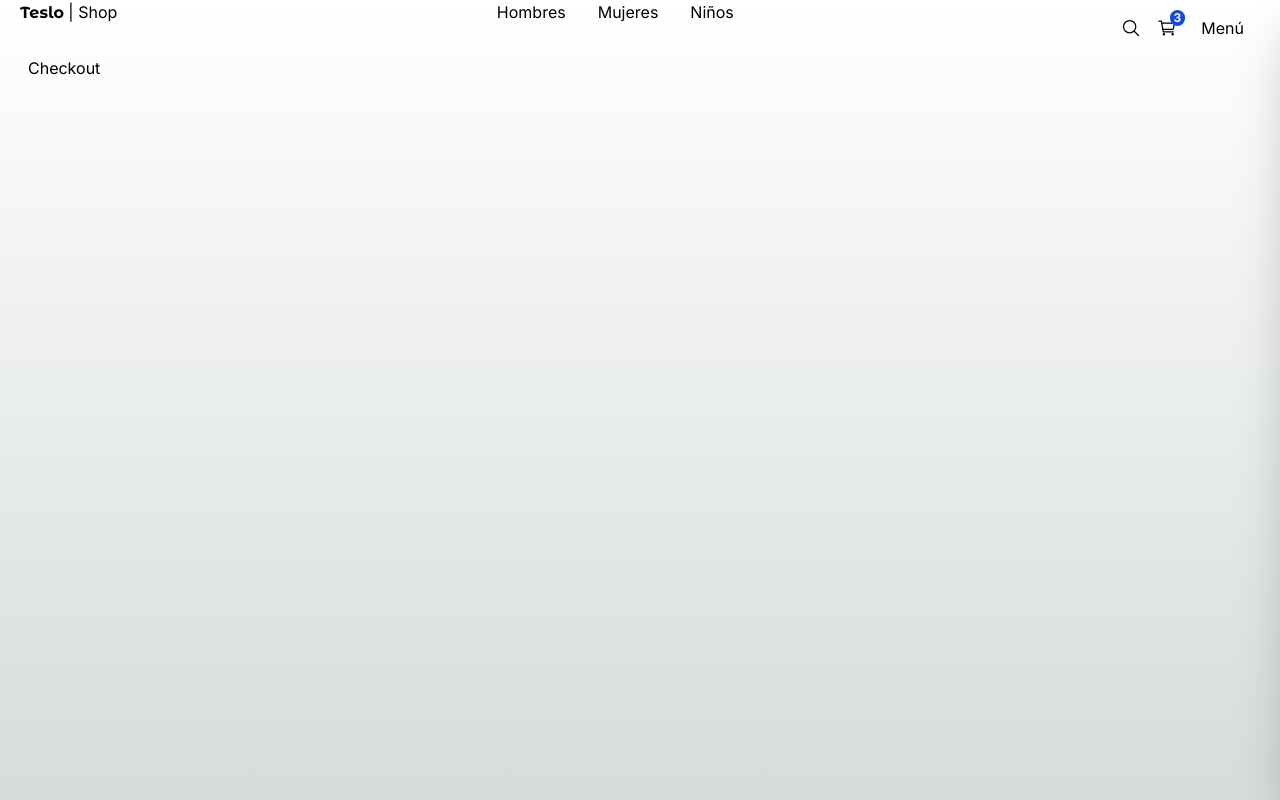
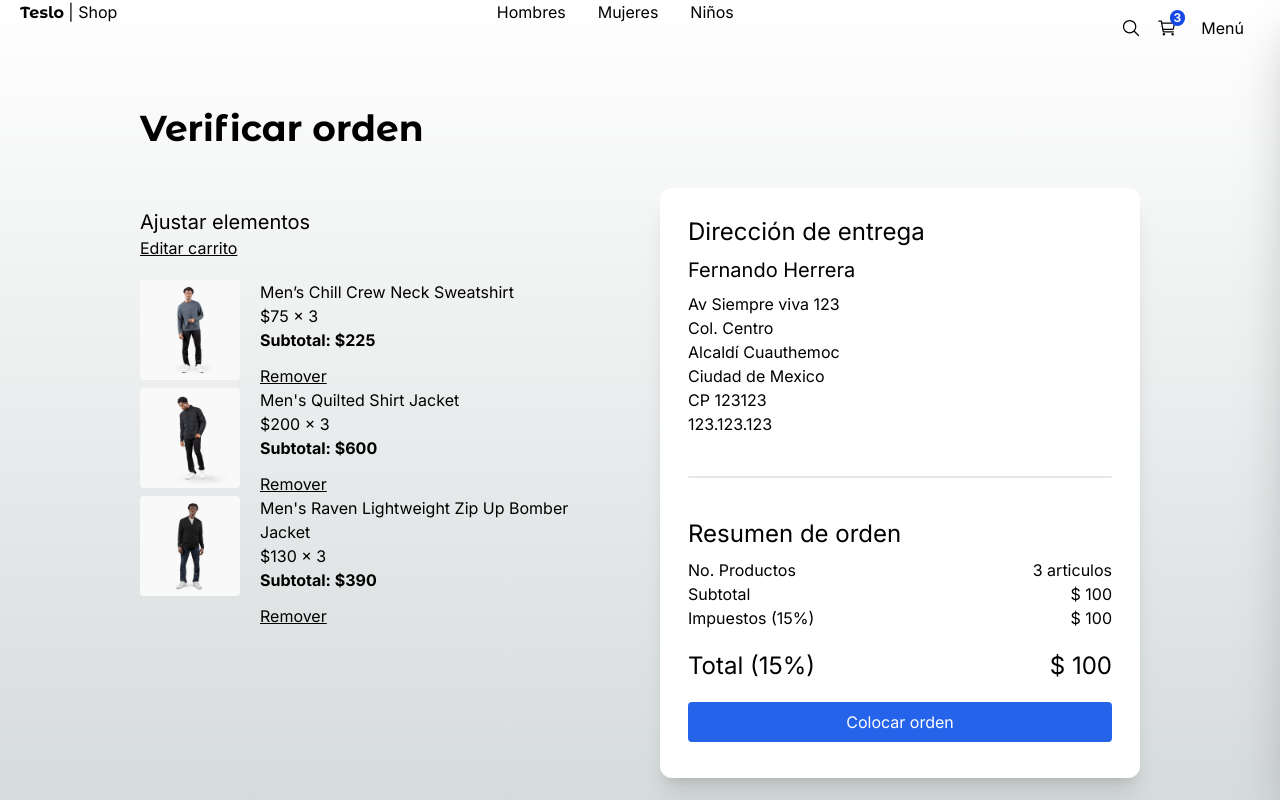
Before and after one commit to EmanuelEDiaz/eccomerceTeslo, a Next.js app: page /checkout in a window 1280 px wide. Built offline with nearby package versions, Linux system fonts and the light colour scheme.

Commit message:
cart, checkout y adress ui hechos

```diff
--- a/app/(shop)/cart/page.tsx
+++ b/app/(shop)/cart/page.tsx
@@ -1,11 +1,82 @@
+import { QuantitySelector, Title } from "@/components";
+import { initialData } from "@/seed/seed";
+import Image from "next/image";
+import Link from "next/link";
 
-
+const productInCart = [
+  initialData.products[0],
+  initialData.products[1],
+  initialData.products[2],
+];
 export default function Cart() {
   return (
+    <div className="flex justify-center items-center mb-72 px-10 sm:px-0">
+      <div className="flex flex-col w-[1000px]">
+        <Title title="Carrito" />
 
-      <div className="">
-        <h1> Cart</h1>
+        <div className="grid grid-cols-1 sm:grid-cols-2 gap-10">
+          {/* Carrito */}
+          <div className="flex flex-col mt-5">
+            <span className="text-xl">Agregar más items</span>
+
+            <Link href="/" className="underline mb-5">
+              Continúa comprobando
+            </Link>
+
+            {/* Item */}
+            {productInCart.map((product) => (
+              <div key={product.slug} className="flex">
+                <Image
+                  src={`/products/${product.images[0]}`}
+                  width={100}
+                  height={100}
+                  style={{
+                    width:'100px',
+                    height:'100px'
+                  }}
+                  alt={product.title}
+                  className="mr-5 rounded"
+                />
+                <div>
+                  <p>{product.title}</p>
+                  <p>${product.price}</p>
+                  <QuantitySelector quantity={3} />
+
+                  <button className="underline mt-3">Remover</button>
+                </div>
+              </div>
+            ))}
+          </div>
+
+          {/* Checkout - Resumen del orden*/}
+          <div className="bg-white rounded-xl shadow-xl p-7">
+            <h2 className="text-2xl mb-2">Resumen de orden</h2>
+            <div className="grid grid-cols-2">
+              <span>No. Productos</span>
+              <span className="text-right">3 articulos</span>
+
+              <span>Subtotal</span>
+              <span className="text-right">$ 100</span>
+
+              <span>Impuestos (15%)</span>
+              <span className="text-right">$ 100</span>
+
+              <span className="mt-5 text-2xl">Total (15%)</span>
+              <span className="mt-5 text-2xl text-right">$ 100</span>
+
+            </div>
+
+            <div className="mt-5 mb-2 w-full">
+              <Link
+              className="flex btn-primary justify-center"
+              href="/checkout/address">
+                Checkout
+              </Link>
+            </div>
+
+          </div>
+        </div>
       </div>
-
+    </div>
   );
 }
--- a/app/(shop)/checkout/address/page.tsx
+++ b/app/(shop)/checkout/address/page.tsx
@@ -1,11 +1,66 @@
+import { Title } from "@/components";
+import Link from "next/link";
 
+export default function Address() {
+  return (
+    <div className="flex flex-col sm:justify-center sm:items-center mb-72 px-10 sm:px-0">
+      <div className="w-full xl:w-[1000px] flex flex-col justify-center text-left">
+        <Title title="Dirección" subtitle="Dirección de entrega" />
 
-export default function Empty() {
-  return (
+        <div className="grid grid-cols-1 gap-2 sm:gap-5 sm:grid-cols-2">
+          <div className="flex flex-col mb-2">
+            <span>Nombres</span>
+            <input type="text" className="p-2 border rounded-md bg-gray-200" />
+          </div>
 
-      <div className="">
-        <h1> Empty</h1>
+          <div className="flex flex-col mb-2">
+            <span>Apellidos</span>
+            <input type="text" className="p-2 border rounded-md bg-gray-200" />
+          </div>
+
+          <div className="flex flex-col mb-2">
+            <span>Dirección</span>
+            <input type="text" className="p-2 border rounded-md bg-gray-200" />
+          </div>
+
+          <div className="flex flex-col mb-2">
+            <span>Dirección 2(opcional)</span>
+            <input type="text" className="p-2 border rounded-md bg-gray-200" />
+          </div>
+
+          <div className="flex flex-col mb-2">
+            <span>Código postal</span>
+            <input type="text" className="p-2 border rounded-md bg-gray-200" />
+          </div>
+
+          <div className="flex flex-col mb-2">
+            <span>Ciudad</span>
+            <input type="text" className="p-2 border rounded-md bg-gray-200" />
+          </div>
+
+          <div className="flex flex-col mb-2">
+            <span>País</span>
+            <select className="p-2 border rounded-md bg-gray-200">
+              <option value="">[Seleccione]</option>
+              <option value="CRI">Costa Rica</option>
+            </select>
+          </div>
+
+          <div className="flex flex-col mb-2">
+            <span>Teléfono</span>
+            <input type="text" className="p-2 border rounded-md bg-gray-200" />
+          </div>
+
+          <div className="flex flex-col mb-2 sm:mt-10">
+            <Link
+              href="/checkout"
+              className="btn-primary flex w-full sm:w-1/2 justify-center"
+            >
+              Siguiente
+            </Link>
+          </div>
+        </div>
       </div>
-
+    </div>
   );
 }
--- a/app/(shop)/checkout/page.tsx
+++ b/app/(shop)/checkout/page.tsx
@@ -1,11 +1,99 @@
+import { QuantitySelector, Title } from "@/components";
+import { initialData } from "@/seed/seed";
+import Image from "next/image";
+import Link from "next/link";
+
+const productInCart = [
+  initialData.products[0],
+  initialData.products[1],
+  initialData.products[2],
+];
+export default function Checkout() {
+  return (
+    <div className="flex justify-center items-center mb-72 px-10 sm:px-0">
+      <div className="flex flex-col w-[1000px]">
+        <Title title="Verificar orden" />
+
+        <div className="grid grid-cols-1 sm:grid-cols-2 gap-10">
+          {/* Carrito */}
+          <div className="flex flex-col mt-5">
+            <span className="text-xl">Ajustar elementos</span>
+
+            <Link href="/cart" className="underline mb-5">
+              Editar carrito
+            </Link>
+
+            {/* Item */}
+            {productInCart.map((product) => (
+              <div key={product.slug} className="flex">
+                <Image
+                  src={`/products/${product.images[0]}`}
+                  width={100}
+                  height={100}
+                  style={{
+                    width:'100px',
+                    height:'100px'
+                  }}
+                  alt={product.title}
+                  className="mr-5 rounded"
+                />
+                <div>
+                  <p>{product.title}</p>
+                  <p>${product.price} x 3</p>
+                  <p className="font-bold">Subtotal: ${product.price * 3}</p>
+
+                  <button className="underline mt-3">Remover</button>
+                </div>
+              </div>
+            ))}
+          </div>
+
+          {/* Checkout - Resumen del orden*/}
+          <div className="bg-white rounded-xl shadow-xl p-7">
+            <h2 className="text-2xl mb-2">Dirección de entrega</h2>
+            <div className="mb-10">
+              <p className="text-xl mb-2">Fernando Herrera</p>
+              <p>Av Siempre viva 123</p>
+              <p>Col. Centro</p>
+              <p>Alcaldí Cuauthemoc</p>
+              <p>Ciudad de Mexico</p>
+              <p>CP 123123</p>
+              <p>123.123.123</p>
+
+            </div>
+            {/* Divider */}
+            <div
+              className="w-full h-0.5 rounded bg-gray-200 mb-10"
+            />
 
 
-export default function Checkout() {
-  return (
+            <h2 className="text-2xl mb-2">Resumen de orden</h2>
+            <div className="grid grid-cols-2">
+              <span>No. Productos</span>
+              <span className="text-right">3 articulos</span>
 
-      <div className="">
-        <h1> Checkout</h1>
+              <span>Subtotal</span>
+              <span className="text-right">$ 100</span>
+
+              <span>Impuestos (15%)</span>
+              <span className="text-right">$ 100</span>
+
+              <span className="mt-5 text-2xl">Total (15%)</span>
+              <span className="mt-5 text-2xl text-right">$ 100</span>
+
+            </div>
+
+            <div className="mt-5 mb-2 w-full">
+              <Link
+              className="flex btn-primary justify-center"
+              href="/orders/123">
+                Colocar orden
+              </Link>
+            </div>
+
+          </div>
+        </div>
       </div>
-
+    </div>
   );
 }
```
